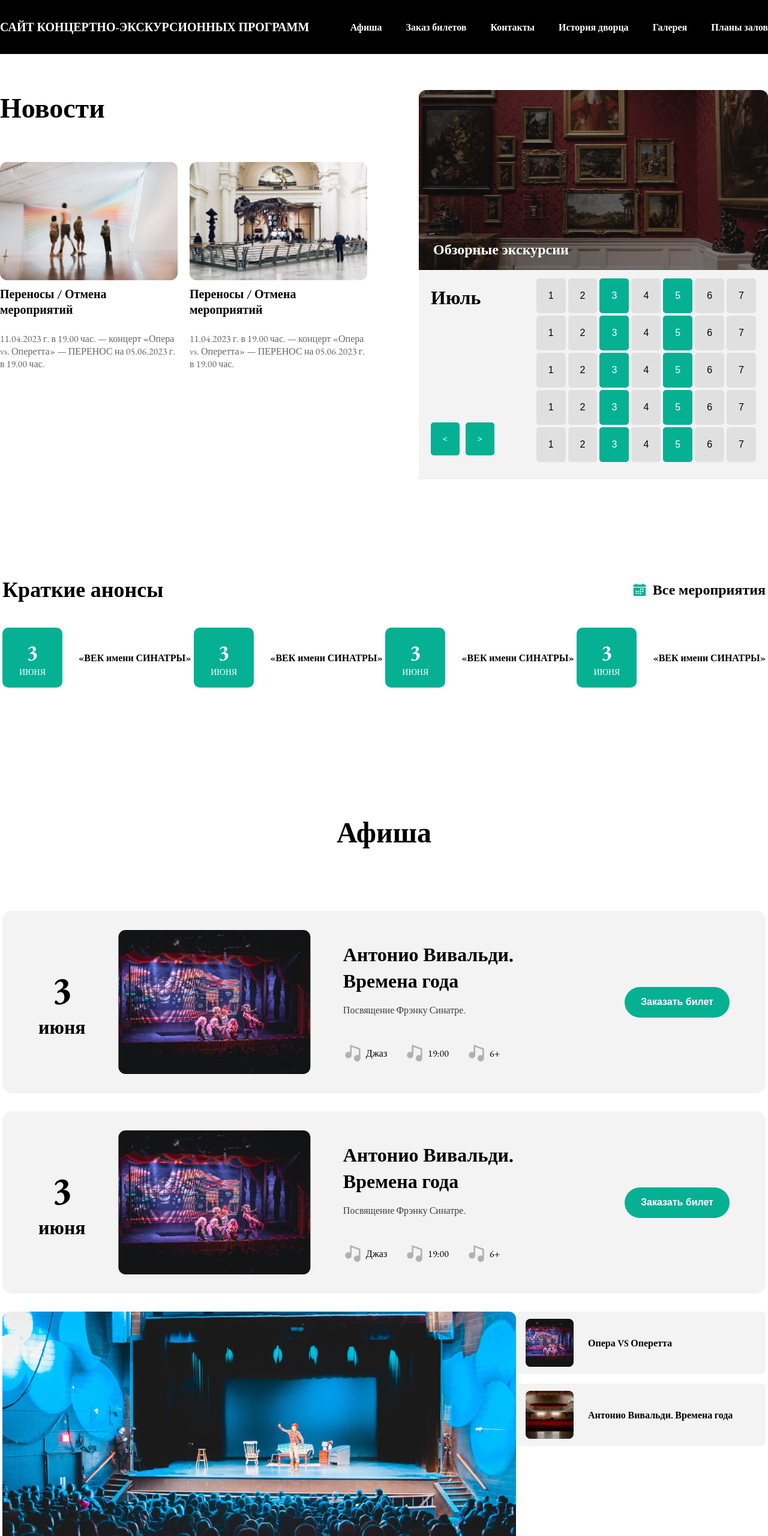
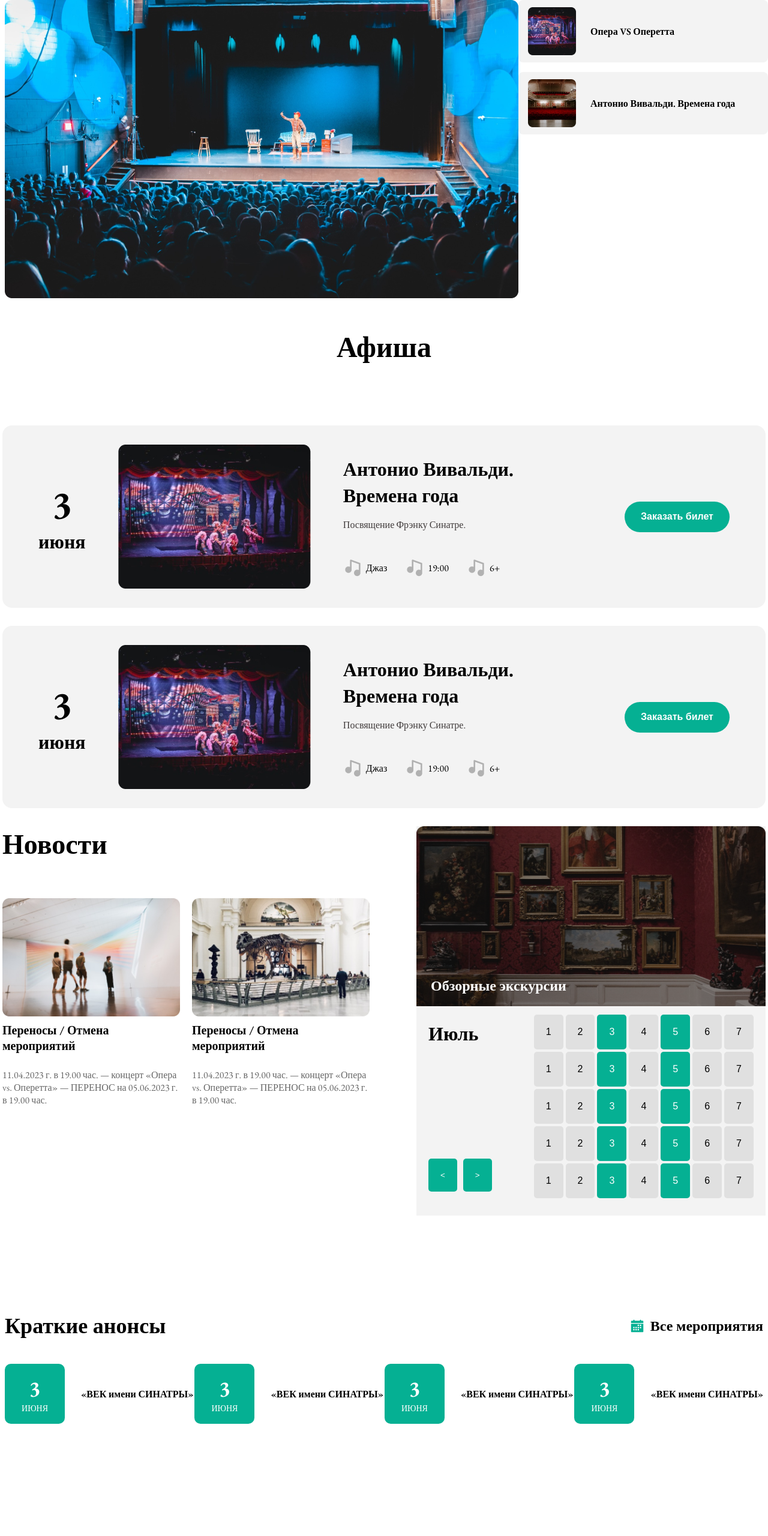
Before and after one commit to palmasent/movie, a plain HTML site: page index.html in a window 1280 px wide. Shown: the top 2560 px of the page at 60% size. After the commit the page ends 2533 px from the top, so only its background shows below. Drawn offline with nearby package versions, Linux system fonts and the light colour scheme.

Commit message:
Лучшая версия

```diff
--- a/assets/style/style.css
+++ b/assets/style/style.css
@@ -33,6 +33,10 @@ body{
     display: flex;
     gap: 40px;
     font-weight: 700;
+}
+.nav-ul a{
+    color: white;
+    text-decoration: none;
 }
 .title{
     display: flex;
--- a/index.html
+++ b/index.html
@@ -12,21 +12,69 @@
     <link href="https://fonts.googleapis.com/css2?family=EB+Garamond:ital,wght@0,400..800;1,400..800&display=swap" rel="stylesheet">
 </head>
 <body>
-        <header class="header">
-            <div class="container title">
-                <h1 class="title-text">САЙТ КОНЦЕРТНО-ЭКСКУРСИОННЫХ ПРОГРАММ</h1>
-                <nav>
-                    <ul class="nav-ul">
-                    <li>Афиша</li>
-                    <li>Заказ билетов</li>
-                    <li>Контакты</li>
-                    <li>История дворца</li>
-                    <li>Галерея</li>
-                    <li>Планы залов</li>
-                    </ul>
-                </nav>
-            </div>
-        </header>
+        <main class="container">
+            <section class="slider container">
+                <img src="./assets/img/slider-main.png"/>
+                <div class="blocks">
+                    <div class="block">
+                        <img src="./assets/img/thumb-slider.png"/>
+                        <p class="block-text">Опера VS Оперетта</p>
+                    </div>
+                    <div class="block">
+                        <img src="./assets/img/thumb-slider2.png"/>
+                        <p class="block-text">Антонио Вивальди. Времена года</p>
+                    </div>
+                </div>
+            </section>
+            <section>
+                <p class="example_2_zagalovok">Афиша</p>
+                <section class="example_2">
+                    <div class="example_2_block_date">
+                        <p class="example_2_block_date_num">3</p>
+                        <p class="example_2_block_date_txt">июня</p>
+                    </div>
+                    <img src="assets/img/poster__image.png">
+                    <div class="example_2_block_info">
+                        <div class="example_2_block_name">
+                            <p class="example_2_name">Антонио Вивальди. Времена года</p>
+                            <p class="example_2_description">Посвящение Фрэнку Синатре.</p>
+                            <div class="example_2_icon">
+                                <img src="assets/img/style.png">
+                                <p>Джаз</p>
+                                <img src="assets/img/style.png">
+                                <p>19:00</p>
+                                <img src="assets/img/style.png">
+                                <p>6+</p>
+                            </div>
+
+                        </div>
+                    </div>
+                    <button class="example_2_btn">Заказать билет</button>
+                </section>
+                <section class="example_2">
+                    <div class="example_2_block_date">
+                        <p class="example_2_block_date_num">3</p>
+                        <p class="example_2_block_date_txt">июня</p>
+                    </div>
+                    <img src="assets/img/poster__image.png">
+                    <div class="example_2_block_info">
+                        <div class="example_2_block_name">
+                            <p class="example_2_name">Антонио Вивальди. Времена года</p>
+                            <p class="example_2_description">Посвящение Фрэнку Синатре.</p>
+                            <div class="example_2_icon">
+                                <img src="assets/img/style.png"/>
+                                <p>Джаз</p>
+                                <img src="assets/img/style.png"/>
+                                <p>19:00</p>
+                                <img src="assets/img/style.png"/>
+                                <p>6+</p>
+                            </div>
+
+                        </div>
+                    </div>
+                    <button class="example_2_btn">Заказать билет</button>
+                </section>
+            </section>
         <section class="news-section">
            <div class="news-top-blocks">
                <h2 class="news-title">Новости</h2>
@@ -155,69 +203,6 @@
             </div>
         </section>
 
-
-        <main class="container">
-            <p class="example_2_zagalovok">Афиша</p>
-            <section class="example_2">
-                <div class="example_2_block_date">
-                    <p class="example_2_block_date_num">3</p>
-                    <p class="example_2_block_date_txt">июня</p>
-                </div>
-                <img src="assets/img/poster__image.png">
-                <div class="example_2_block_info">
-                    <div class="example_2_block_name">
-                        <p class="example_2_name">Антонио Вивальди. Времена года</p>
-                        <p class="example_2_description">Посвящение Фрэнку Синатре.</p>
-                        <div class="example_2_icon">
-                            <img src="assets/img/style.png">
-                            <p>Джаз</p>
-                            <img src="assets/img/style.png">
-                            <p>19:00</p>
-                            <img src="assets/img/style.png">
-                            <p>6+</p>
-                        </div>
-
-                    </div>
-                </div>
-                <button class="example_2_btn">Заказать билет</button>
-            </section>
-            <section class="example_2">
-                <div class="example_2_block_date">
-                    <p class="example_2_block_date_num">3</p>
-                    <p class="example_2_block_date_txt">июня</p>
-                </div>
-                <img src="assets/img/poster__image.png">
-                <div class="example_2_block_info">
-                    <div class="example_2_block_name">
-                        <p class="example_2_name">Антонио Вивальди. Времена года</p>
-                        <p class="example_2_description">Посвящение Фрэнку Синатре.</p>
-                        <div class="example_2_icon">
-                            <img src="assets/img/style.png"/>
-                            <p>Джаз</p>
-                            <img src="assets/img/style.png"/>
-                            <p>19:00</p>
-                            <img src="assets/img/style.png"/>
-                            <p>6+</p>
-                        </div>
-
-                    </div>
-                </div>
-                <button class="example_2_btn">Заказать билет</button>
-            </section>
         </main>
-        <section class="slider container">
-                <img src="./assets/img/slider-main.png"/>
-            <div class="blocks">
-                <div class="block">
-                    <img src="./assets/img/thumb-slider.png"/>
-                    <p class="block-text">Опера VS Оперетта</p>
-                </div>
-                <div class="block">
-                    <img src="./assets/img/thumb-slider2.png"/>
-                    <p class="block-text">Антонио Вивальди. Времена года</p>
-                </div>
-            </div>
-        </section>
-
 </body>
 </html>
```
Also changed, not shown: example-3.html (+3 -3 lines), example2.html (+4 -4 lines), example4.html (+4 -4 lines).
